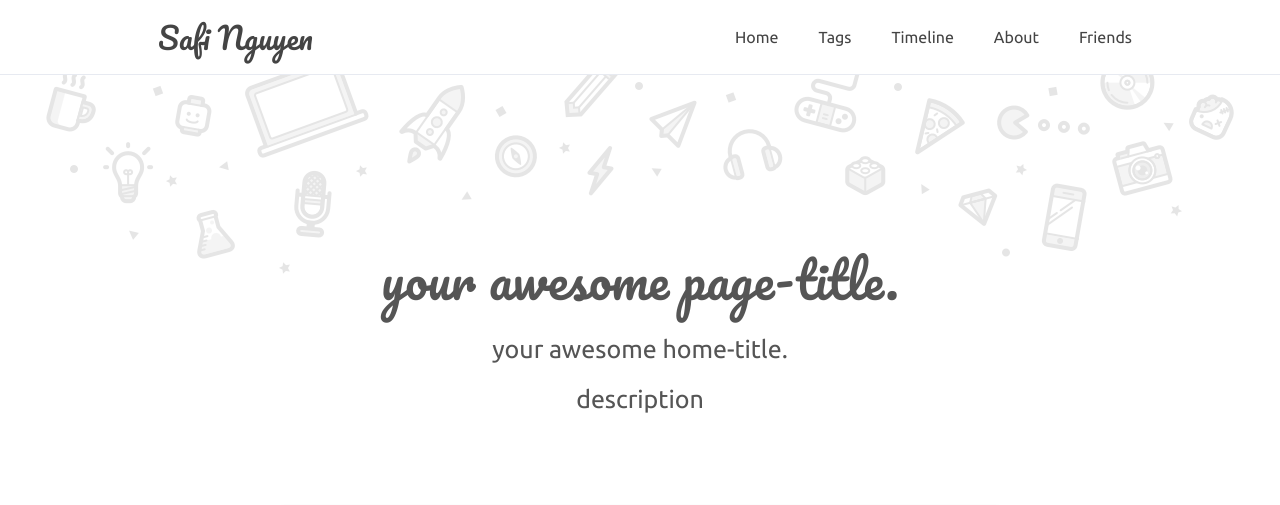
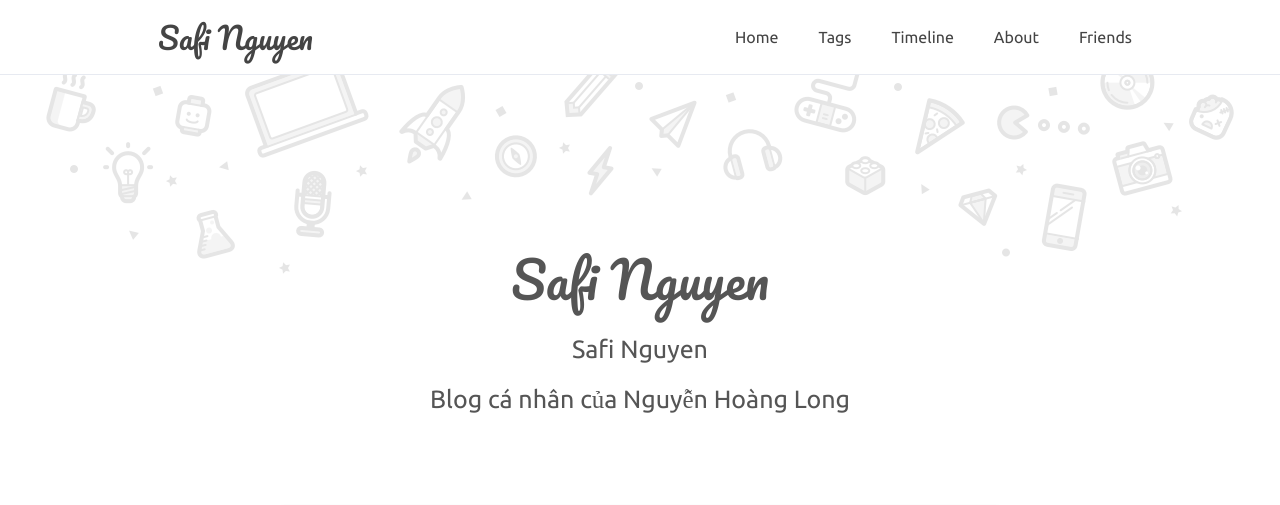
Before and after one commit to SafiNguyen/SafiNguyen.github.io, a Jekyll site: the page built from index.html, in a window 1280 px wide and 1400 px high. Shown: the top 505 px of the window. Built offline with Jekyll 4.4.1, drawn with Linux system fonts in a browser that asks for light colours; some of the changed text lies outside the part shown.

Commit message:
Update site title and footer year
Changed the site title to 'Safi Nguyễn' and updated the footer 'since' year to 2025 in _config.yml. Also updated index.html titles and description to reflect the new branding and blog owner information.

```diff
--- a/_config.yml
+++ b/_config.yml
@@ -1,5 +1,5 @@
 # Site settings / Cấu hình trang
-title: 'Safi Nguyen'
+title: 'Safi Nguyễn'
 description: 'Blog cá nhân của Nguyễn Hoàng Long'
 keywords: 'art,gaming,technology'
 url: 'https://SafiNguyen.github.io/' # your host
@@ -48,7 +48,7 @@ paginatepath: ['page:num']
 
 # Footer / Chân trang
 footer:
-  since: 2018
+  since: 2025
 
 # Markdown settings
 markdown: kramdown
--- a/index.html
+++ b/index.html
@@ -1,9 +1,9 @@
 ---
 layout: default
-title: your awesome title
-page-title: your awesome page-title.
-home-title: your awesome home-title.
-description: description
+title: Safi Nguyen
+page-title: Safi Nguyen
+home-title: Safi Nguyen
+description: Blog cá nhân của Nguyễn Hoàng Long
 ---
 
 {% include header.html %}
```
